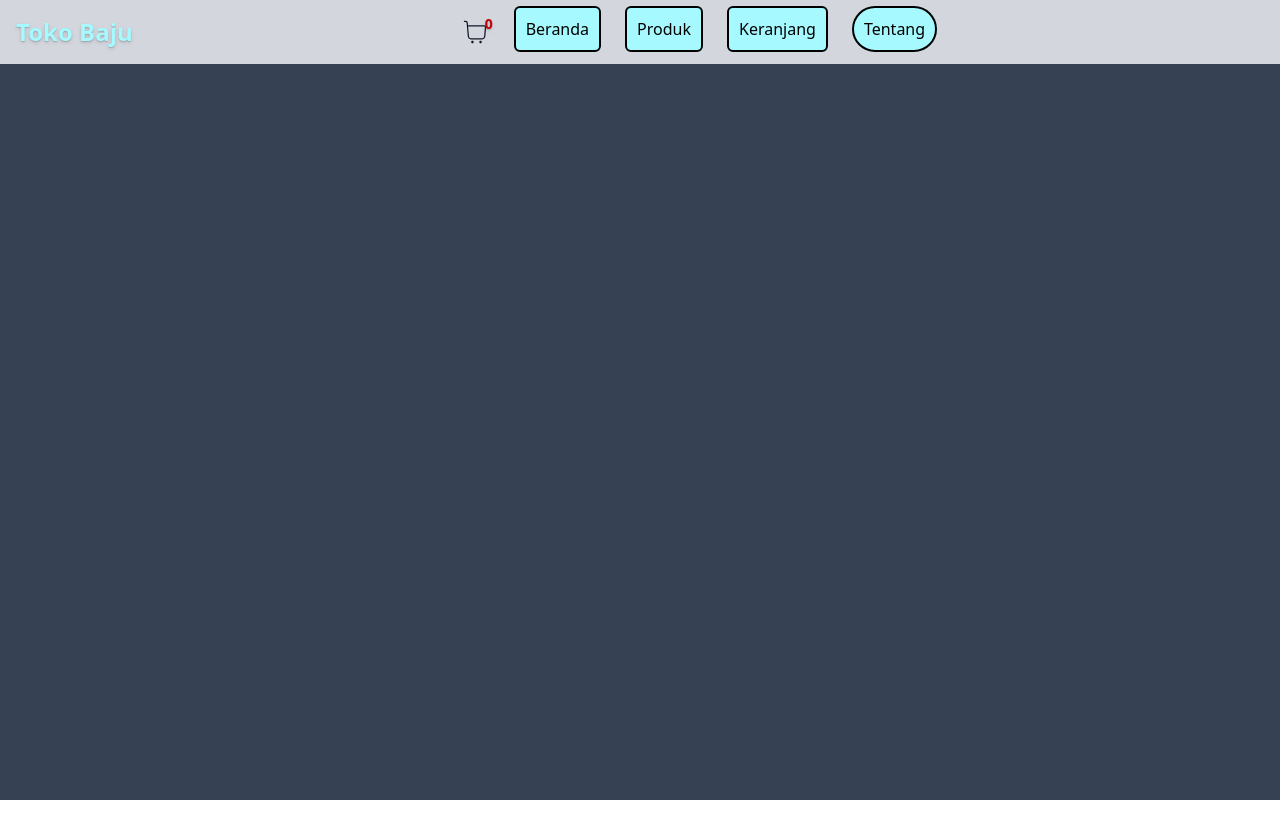
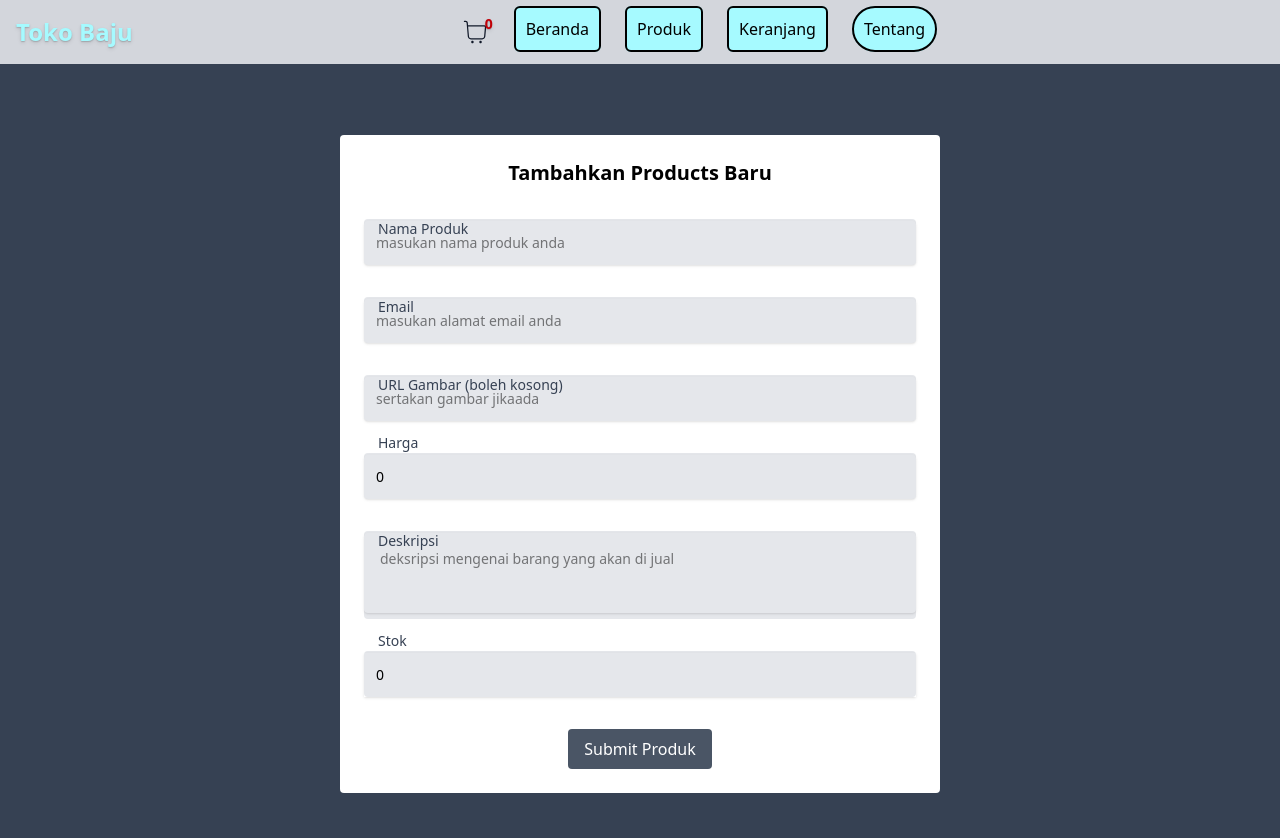
Before and after one commit to nizararfanni/e-commerce-dummy, a React (Vite) app: page /AddProducts in a window 1280 px wide. Shown: the top 838 px of the page. Before the commit the page ends 800 px from the top, so only its background shows below. Built offline with nearby package versions, Linux system fonts and the light colour scheme.

Commit message:
add form new produk

```diff
--- a/src/App.tsx
+++ b/src/App.tsx
@@ -7,6 +7,7 @@ import Header from "./components/fragments/home/Header";
 import CartList from "./components/fragments/cart/CartList";
 import OnSuccess from "./components/payments/OnSuccess";
 import AboutPage from "./components/pages/AboutPages";
+import AddProducts from "./components/pages/buyer/AddProducts";
 
 const App: React.FC = () => {
   return (
@@ -21,6 +22,7 @@ const App: React.FC = () => {
           <Route path="/cart" element={<CartList />} />
           <Route path="/payments" element={<OnSuccess />} />
           <Route path="/about" element={<AboutPage />} />
+          <Route path="/AddProducts" element={<AddProducts />} />
         </Routes>
       </BrowserRouter>
     </div>
--- a/src/components/fragments/cart/CartList.tsx
+++ b/src/components/fragments/cart/CartList.tsx
@@ -16,9 +16,7 @@ const CartList = () => {
     localStorage.setItem("cartItems", JSON.stringify(cartContextItems));
     navigate("/bayar");
   };
-  {
-    console.log("cart context items", cartContextItems);
-  }
+
 
   return (
     <div className="min-h-screen bg-gray-700 text-white flex flex-col items-center py-8">
--- /dev/null
+++ b/src/components/pages/buyer/AddProducts.tsx
@@ -0,0 +1,150 @@
+import axios from "axios";
+import { useForm, SubmitHandler } from "react-hook-form";
+
+interface IFormInput {
+  namaProduk: string;
+  email: string;
+  photo: string;
+  harga: number;
+  deksripsi: string;
+  stock: number;
+}
+
+const AddProducts = () => {
+  const {
+    register,
+    handleSubmit,reset,
+    formState: { errors },
+  } = useForm({
+    defaultValues: {
+      namaProduk: "",
+      email: "",
+      photo: "",
+      harga: 0,
+      deksripsi: "",
+      stock: 0,
+    },
+  });
+
+  const onSubmit: SubmitHandler<IFormInput> = async (data) => {
+    try {
+       await axios.post("http://localhost:4000/products", {
+        name: data.namaProduk,
+        email: data.email,
+        images: data.photo || null,
+        price: Number(data.harga),
+        description: data.deksripsi,
+        stock: Number(data.stock),
+      });
+      reset()
+      alert(`Berhasil menambahkan barang! ${data.namaProduk}`);
+
+
+    } catch (err: any) {
+      console.log(err.message || "ada kesalhan");
+    }
+  };
+
+  return (
+    <div className="flex justify-center items-center min-h-screen">
+      <form
+        onSubmit={handleSubmit(onSubmit)}
+        className="bg-white max-w-[600px] w-full p-6 rounded space-y-8"
+      >
+        <div className="flex justify-center  items-center font-bold text-xl">
+          <h1>Tambahkan Products Baru</h1>
+        </div>
+        {/* Name */}
+
+        <label htmlFor="name" className="relative block bg-gray-200 rounded ">
+          <input
+            {...register("namaProduk", { required: "nama harus di isi" })}
+            placeholder="masukan nama produk anda"
+            className="peer mt-0.5 w-full rounded border-gray-300 shadow-sm sm:text-sm p-3"
+          />
+          <span className="absolute inset-y-0 start-3 -translate-y-5  px-0.5 text-sm font-medium text-gray-700 transition-transform peer-placeholder-shown:translate-y-0 peer-focus:-translate-y-5">
+            Nama Produk
+          </span>
+          <p className="bg-white flex items-center px-5">
+            {errors.namaProduk?.message}
+          </p>
+        </label>
+
+        {/* Email */}
+        <label htmlFor="email" className="relative block bg-gray-200 rounded">
+          <input
+            {...register("email", { required: "nama harus di isi" })}
+            placeholder="masukan alamat email anda"
+            className="peer mt-0.5 w-full rounded border-gray-300 shadow-sm sm:text-sm p-3"
+          />
+          <span className="absolute inset-y-0 start-3 -translate-y-5 px-0.5 text-sm font-medium text-gray-700 transition-transform peer-placeholder-shown:translate-y-0 peer-focus:-translate-y-5">
+            Email
+          </span>
+        </label>
+
+        {/* Images */}
+        <label htmlFor="images" className="relative block bg-gray-200 rounded">
+          <input
+            {...register("photo", { required: "nama harus di isi" })}
+            placeholder="sertakan gambar jikaada"
+            className="peer mt-0.5 w-full rounded border-gray-300 shadow-sm sm:text-sm p-3"
+          />
+          <span className="absolute inset-y-0 start-3 -translate-y-5 px-0.5 text-sm font-medium text-gray-700 transition-transform peer-placeholder-shown:translate-y-0 peer-focus:-translate-y-5">
+            URL Gambar (boleh kosong)
+          </span>
+        </label>
+
+        {/* Price */}
+        <label htmlFor="price" className="relative block bg-gray-200 rounded">
+          <input
+            {...register("harga", { required: "nama harus di isi" })}
+            type="number"
+            placeholder="harga barang"
+            className="peer mt-0.5 w-full rounded border-gray-300 shadow-sm sm:text-sm p-3"
+          />
+          <span className="absolute inset-y-0 start-3 -translate-y-5  px-0.5 text-sm font-medium text-gray-700 transition-transform peer-placeholder-shown:translate-y-0 peer-focus:-translate-y-5">
+            Harga
+          </span>
+        </label>
+
+        {/* Description */}
+        <label
+          htmlFor="description"
+          className="relative block bg-gray-200 rounded"
+        >
+          <textarea
+            {...register("deksripsi", { required: "nama harus di isi" })}
+            placeholder="deksripsi mengenai barang yang akan di jual"
+            className="peer mt-0.5 w-full p-4 rounded border-gray-300 shadow-sm sm:text-sm resize-none h-20"
+          ></textarea>
+          <span className="absolute inset-y-0 start-3 -translate-y-5  px-0.5 text-sm font-medium text-gray-700 transition-transform peer-placeholder-shown:translate-y-0 peer-focus:-translate-y-5">
+            Deskripsi
+          </span>
+        </label>
+
+        {/* Stock */}
+        <label htmlFor="stock" className="relative block bg-gray-200 rounded">
+          <input
+            {...register("stock", { required: "nama harus di isi" })}
+            type="number"
+            placeholder="berapa stocknya"
+            className="peer mt-0.5 w-fullrounded w-full border-gray-300 shadow-sm sm:text-sm p-3"
+          />
+          <span className="absolute inset-y-0 start-3 -translate-y-5 px-0.5 text-sm font-medium text-gray-700 transition-transform peer-placeholder-shown:translate-y-0 peer-focus:-translate-y-5">
+            Stok
+          </span>
+        </label>
+        <div className="flex justify-center items-center">
+          <button
+            type="submit"
+            className="bg-gray-600 text-white px-4 py-2 rounded hover:bg-gray-400 hover:shadow-lg hover:-translate-y-1 transform transition-all duration-300 ease-in-out"
+          >
+            Submit Produk
+          </button>
+        </div>
+      </form>
+    </div>
+  );
+};
+
+export default AddProducts;
```
